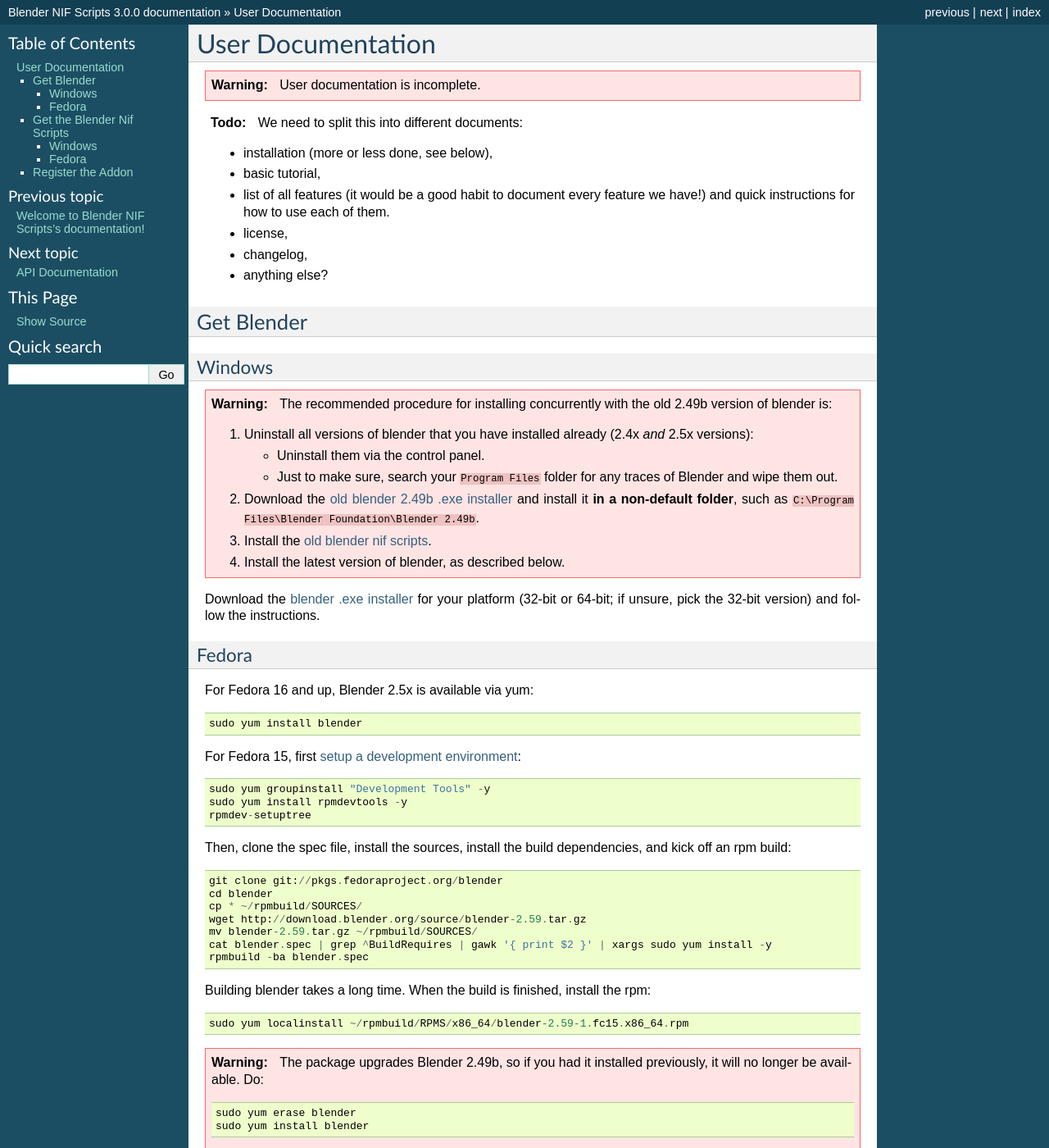
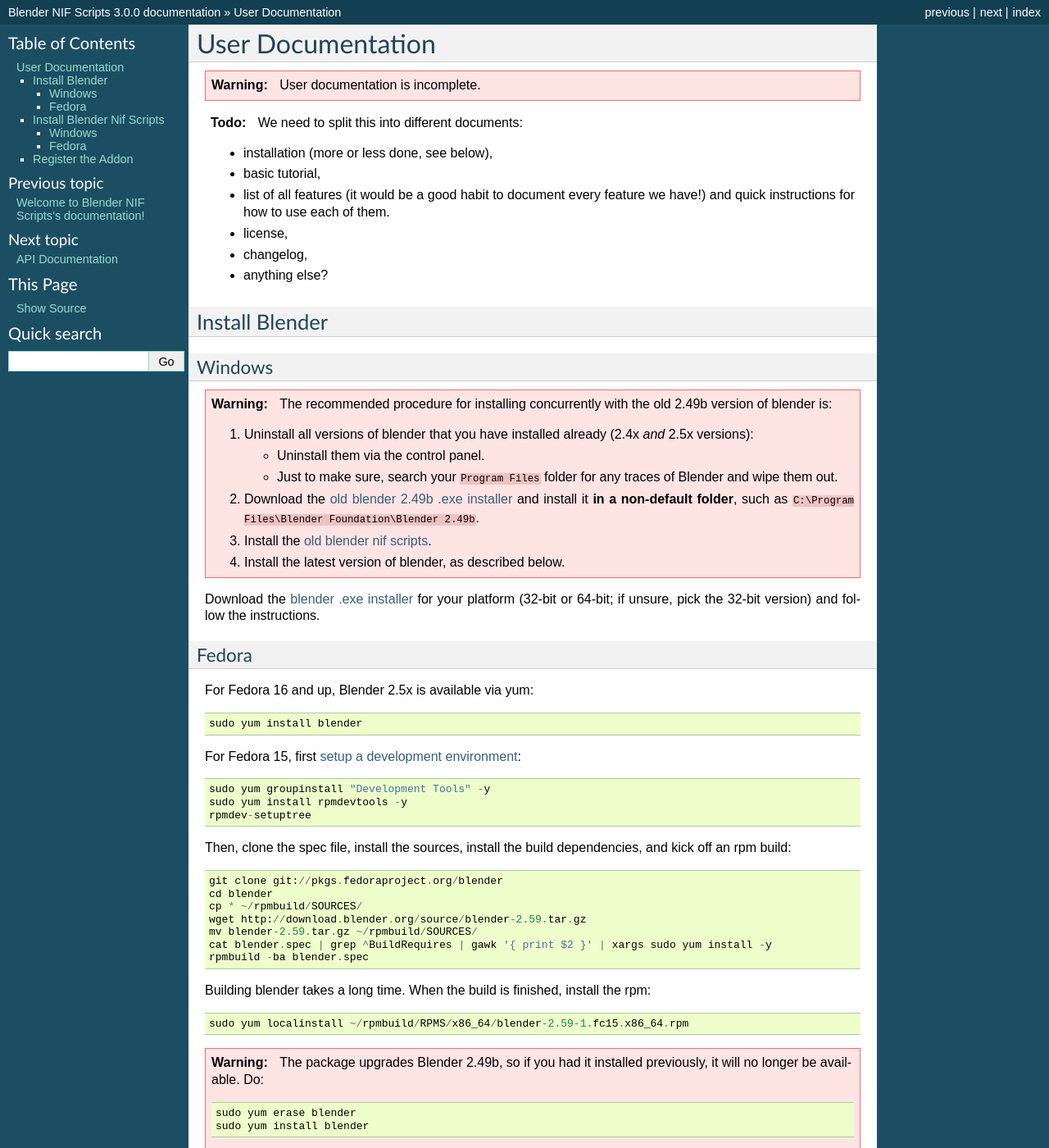
Before and after one commit to niftools/blender_niftools_addon, a Sphinx documentation site: the page built from docs/user/index.rst, in a window 1280 px wide and 1400 px high. Shown: the whole window at 82% size. Built offline with Sphinx 7.4.7, drawn with Linux system fonts in a browser that asks for light colours; formulas are drawn with MathJax 3; some of the changed text lies outside the part shown.

Commit message:
Small fix in user docs.

```diff
--- a/docs/user/index.rst
+++ b/docs/user/index.rst
@@ -20,8 +20,8 @@
 
 .. _user-getblender:
 
-Get Blender
------------
+Install Blender
+---------------
 
 Windows
 ~~~~~~~
@@ -96,7 +96,7 @@
 
    to get your old Blender 2.49b back.
 
-Get the Blender Nif Scripts
+Install Blender Nif Scripts
 ---------------------------
 
 .. warning::
```
